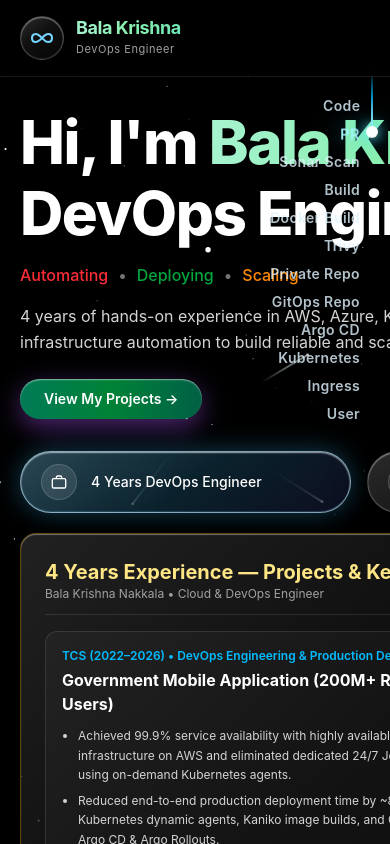
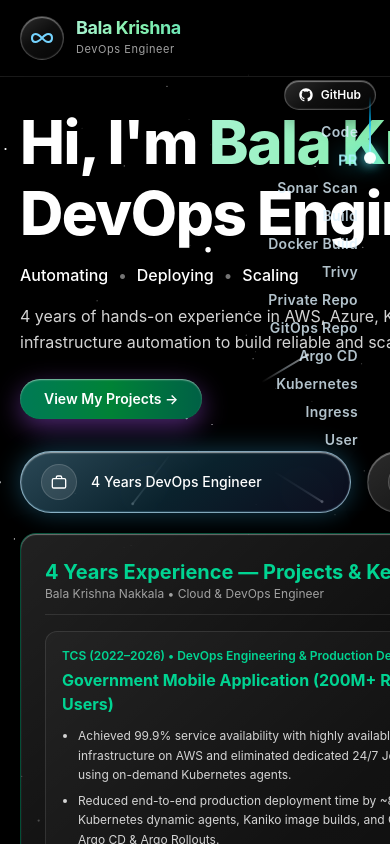
Before and after one commit to Bala-Nakkala/Bala-Nakkala.github.io, a React (Vite) app: page / in a window 390 px wide. Both pictures are taken after a click on the button "4 Years DevOps Engineer". Shown: the top 844 px of the page. Built offline with nearby package versions, Linux system fonts and the light colour scheme.

Commit message:
Use identical fixed layout across PC and mobile including right flow

```diff
--- a/src/App.jsx
+++ b/src/App.jsx
@@ -731,9 +731,20 @@ function FixedRightSideStreakFlow() {
   }, []);
 
   return (
+    <div className="fixed right-3 top-20 z-20 flex flex-col items-end gap-2 pr-0.5 select-none">
+      <a
+        href="https://github.com/Bala-Nakkala"
+        target="_blank"
+        rel="noopener noreferrer"
+        className="ios-glass-pill mb-1 flex items-center gap-2 rounded-full border-white/25 px-3.5 py-1.5 text-xs font-semibold text-white hover:border-white/50"
+      >
+        <GitHubLogo className="h-3.5 w-3.5 shrink-0 text-white" />
+        <span>GitHub</span>
+      </a>
+
       <div
         ref={columnRef}
-      className="pointer-events-none fixed right-3 top-24 z-20 flex flex-col items-end gap-2 pr-0.5 select-none"
+        className="pointer-events-none relative flex flex-col items-end gap-2 pr-0.5"
       >
         <div
           ref={streakRef}
@@ -760,6 +771,7 @@ function FixedRightSideStreakFlow() {
             </span>
           );
         })}
+      </div>
     </div>
   );
 }
@@ -1140,11 +1152,11 @@ export default function App() {
                 </h1>
 
                 <div className="mt-4 flex items-center gap-2.5 text-base font-medium">
-                  <span className="text-red-500">Automating</span>
+                  <span className="text-white">Automating</span>
                   <span className="text-neutral-500">•</span>
-                  <span className="text-green-600">Deploying</span>
+                  <span className="text-white">Deploying</span>
                   <span className="text-neutral-500">•</span>
-                  <span className="text-orange-400">Scaling</span>
+                  <span className="text-white">Scaling</span>
                 </div>
 
                 <p className="mt-4 max-w-xl text-base leading-relaxed text-neutral-300">
@@ -1232,10 +1244,10 @@ export default function App() {
             </section>
 
             {activeInfoCard === "experience" && (
-              <section className="ios-glass-card mt-5 max-w-5xl rounded-2xl border border-amber-400/35 p-6">
+              <section className="ios-glass-card mt-5 max-w-5xl rounded-2xl border border-emerald-400/35 p-6">
                 <div className="flex items-center justify-between gap-4 border-b border-white/10 pb-3">
                   <div>
-                    <h2 className="text-xl font-bold text-amber-200">
+                    <h2 className="text-xl font-bold text-emerald-400">
                       4 Years Experience — Projects &amp; Key Achievements
                     </h2>
                     <p className="text-xs text-neutral-400">
@@ -1253,10 +1265,10 @@ export default function App() {
 
                 <div className="mt-4 grid grid-cols-2 gap-4">
                   <div className="rounded-xl border border-white/10 bg-white/[0.03] p-4">
-                    <div className="text-xs font-semibold text-sky-400">
+                    <div className="text-xs font-semibold text-emerald-400">
                       TCS (2022–2026) • DevOps Engineering &amp; Production Deployment
                     </div>
-                    <h3 className="mt-1 text-base font-bold text-white">
+                    <h3 className="mt-1 text-base font-bold text-emerald-400">
                       Government Mobile Application (200M+ Registered Users)
                     </h3>
                     <ul className="mt-2.5 list-disc space-y-1.5 pl-4 text-xs leading-relaxed text-neutral-300">
@@ -1273,10 +1285,10 @@ export default function App() {
                   </div>
 
                   <div className="rounded-xl border border-white/10 bg-white/[0.03] p-4">
-                    <div className="text-xs font-semibold text-purple-300">
+                    <div className="text-xs font-semibold text-emerald-400">
                       TCS (Aug &apos;22 – Jan &apos;25) • Biometric Data Processing &amp; Integration
                     </div>
-                    <h3 className="mt-1 text-base font-bold text-white">
+                    <h3 className="mt-1 text-base font-bold text-emerald-400">
                       Biometric Data Processing Platform (200,000+ Daily Packets)
                     </h3>
                     <ul className="mt-2.5 list-disc space-y-1.5 pl-4 text-xs leading-relaxed text-neutral-300">
```
Lines whose indentation alone changed are shown as unchanged.
